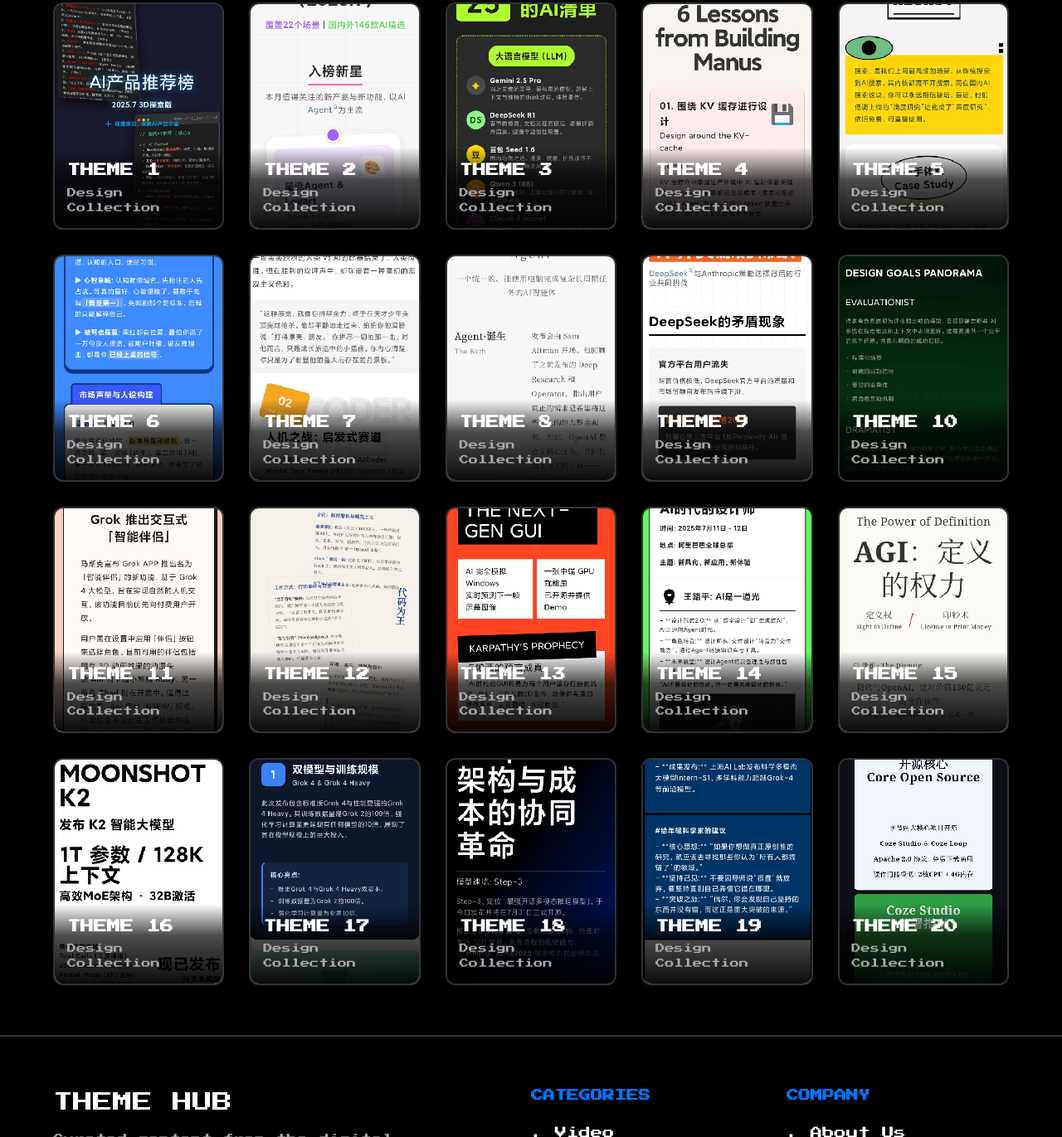
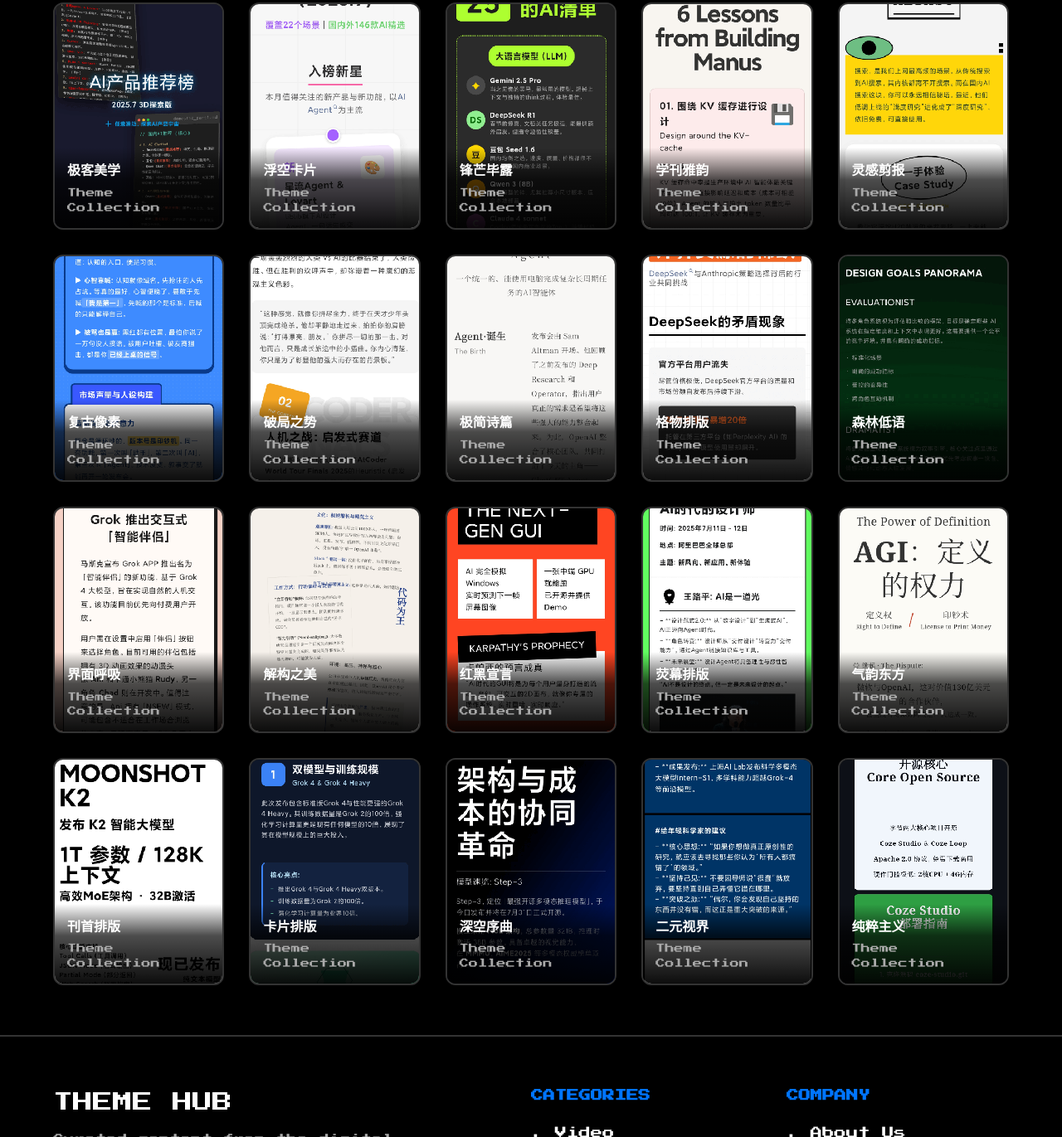
Before and after one commit to Dui-F/marbles, a plain HTML site: page index.html in a window 1280 px wide. Shown: the part 764-2135 px from the top of the page at 83% size. Drawn offline with Linux system fonts and the light colour scheme.

Commit message:
feat(首页): 更新主题卡片标题样式和描述文本
- 为主题卡片标题添加特定字体样式
- 将描述文本从"Design Collection"统一改为"Theme Collection"

```diff
--- a/index.html
+++ b/index.html
@@ -123,26 +123,26 @@
             <h2>FEATURED THEME</h2>
             <div class="card-grid">
                 <!-- 卡片模板 -->
-                <a href="https://mp.weixin.qq.com/s/NzsNHcpTk7iAj5_lQgtCmw" target="_blank" class="gzh-card"><div class="card-image-container" style="background-image: url('./theme/theme1.png');"><div class="image-overlay"><h3>Theme 1</h3><p class="overlay-subtext">Design Collection</p></div></div><div class="qr-code-overlay"><img src="https://api.qrserver.com/v1/create-qr-code/?size=150x150&data=https://mp.weixin.qq.com/s/NzsNHcpTk7iAj5_lQgtCmw" alt="QR Code"><span>Scan to View</span></div></a>
-                <a href="https://mp.weixin.qq.com/s/gOvnCT4DC-jYpTgn6Xaz1w" target="_blank" class="gzh-card"><div class="card-image-container" style="background-image: url('./theme/theme2.png');"><div class="image-overlay"><h3>Theme 2</h3><p class="overlay-subtext">Design Collection</p></div></div><div class="qr-code-overlay"><img src="https://api.qrserver.com/v1/create-qr-code/?size=150x150&data=https://mp.weixin.qq.com/s/gOvnCT4DC-jYpTgn6Xaz1w" alt="QR Code"><span>Scan to View</span></div></a>
-                <a href="https://mp.weixin.qq.com/s/7GKRFglNvAfDw2Tejib14A" target="_blank" class="gzh-card"><div class="card-image-container" style="background-image: url('./theme/theme3.png');"><div class="image-overlay"><h3>Theme 3</h3><p class="overlay-subtext">Design Collection</p></div></div><div class="qr-code-overlay"><img src="https://api.qrserver.com/v1/create-qr-code/?size=150x150&data=https://mp.weixin.qq.com/s/7GKRFglNvAfDw2Tejib14A" alt="QR Code"><span>Scan to View</span></div></a>
-                <a href="https://mp.weixin.qq.com/s/lwK1cDyJQRUWor7adhImqQ" target="_blank" class="gzh-card"><div class="card-image-container" style="background-image: url('./theme/theme4.png');"><div class="image-overlay"><h3>Theme 4</h3><p class="overlay-subtext">Design Collection</p></div></div><div class="qr-code-overlay"><img src="https://api.qrserver.com/v1/create-qr-code/?size=150x150&data=https://mp.weixin.qq.com/s/lwK1cDyJQRUWor7adhImqQ" alt="QR Code"><span>Scan to View</span></div></a>
-                <a href="https://mp.weixin.qq.com/s/ga3d5rMYLgxb18EA16ME5A" target="_blank" class="gzh-card"><div class="card-image-container" style="background-image: url('./theme/theme5.png');"><div class="image-overlay"><h3>Theme 5</h3><p class="overlay-subtext">Design Collection</p></div></div><div class="qr-code-overlay"><img src="https://api.qrserver.com/v1/create-qr-code/?size=150x150&data=https://mp.weixin.qq.com/s/ga3d5rMYLgxb18EA16ME5A" alt="QR Code"><span>Scan to View</span></div></a>
-                <a href="https://mp.weixin.qq.com/s/_tE9L54W_4RQq_p-WEygng" target="_blank" class="gzh-card"><div class="card-image-container" style="background-image: url('./theme/theme6.png');"><div class="image-overlay"><h3>Theme 6</h3><p class="overlay-subtext">Design Collection</p></div></div><div class="qr-code-overlay"><img src="https://api.qrserver.com/v1/create-qr-code/?size=150x150&data=https://mp.weixin.qq.com/s/_tE9L54W_4RQq_p-WEygng" alt="QR Code"><span>Scan to View</span></div></a>
-                <a href="https://mp.weixin.qq.com/s/R419tpNq3ZbNkZj91N3MxA" target="_blank" class="gzh-card"><div class="card-image-container" style="background-image: url('./theme/theme7.png');"><div class="image-overlay"><h3>Theme 7</h3><p class="overlay-subtext">Design Collection</p></div></div><div class="qr-code-overlay"><img src="https://api.qrserver.com/v1/create-qr-code/?size=150x150&data=https://mp.weixin.qq.com/s/R419tpNq3ZbNkZj91N3MxA" alt="QR Code"><span>Scan to View</span></div></a>
-                <a href="https://mp.weixin.qq.com/s/YR4ijAF4OSmDivZRbecKcg" target="_blank" class="gzh-card"><div class="card-image-container" style="background-image: url('./theme/theme8.png');"><div class="image-overlay"><h3>Theme 8</h3><p class="overlay-subtext">Design Collection</p></div></div><div class="qr-code-overlay"><img src="https://api.qrserver.com/v1/create-qr-code/?size=150x150&data=https://mp.weixin.qq.com/s/YR4ijAF4OSmDivZRbecKcg" alt="QR Code"><span>Scan to View</span></div></a>
-                <a href="https://mp.weixin.qq.com/s/zKU4A4C7RZemrACLpy3e1A" target="_blank" class="gzh-card"><div class="card-image-container" style="background-image: url('./theme/theme9.png');"><div class="image-overlay"><h3>Theme 9</h3><p class="overlay-subtext">Design Collection</p></div></div><div class="qr-code-overlay"><img src="https://api.qrserver.com/v1/create-qr-code/?size=150x150&data=https://mp.weixin.qq.com/s/zKU4A4C7RZemrACLpy3e1A" alt="QR Code"><span>Scan to View</span></div></a>
-                <a href="https://mp.weixin.qq.com/s/ejLqbweO-7jGW8ziZC0eRA" target="_blank" class="gzh-card"><div class="card-image-container" style="background-image: url('./theme/theme10.png');"><div class="image-overlay"><h3>Theme 10</h3><p class="overlay-subtext">Design Collection</p></div></div><div class="qr-code-overlay"><img src="https://api.qrserver.com/v1/create-qr-code/?size=150x150&data=https://mp.weixin.qq.com/s/ejLqbweO-7jGW8ziZC0eRA" alt="QR Code"><span>Scan to View</span></div></a>
-                <a href="https://mp.weixin.qq.com/s/0A9AtsYiktXfRtWEBwFd9A" target="_blank" class="gzh-card"><div class="card-image-container" style="background-image: url('./theme/theme11.png');"><div class="image-overlay"><h3>Theme 11</h3><p class="overlay-subtext">Design Collection</p></div></div><div class="qr-code-overlay"><img src="https://api.qrserver.com/v1/create-qr-code/?size=150x150&data=https://mp.weixin.qq.com/s/0A9AtsYiktXfRtWEBwFd9A" alt="QR Code"><span>Scan to View</span></div></a>
-                <a href="https://mp.weixin.qq.com/s/udECrArQFbDKb4Tl1taAaQ" target="_blank" class="gzh-card"><div class="card-image-container" style="background-image: url('./theme/theme12.png');"><div class="image-overlay"><h3>Theme 12</h3><p class="overlay-subtext">Design Collection</p></div></div><div class="qr-code-overlay"><img src="https://api.qrserver.com/v1/create-qr-code/?size=150x150&data=https://mp.weixin.qq.com/s/udECrArQFbDKb4Tl1taAaQ" alt="QR Code"><span>Scan to View</span></div></a>
-                <a href="https://mp.weixin.qq.com/s/WUAu9aa8tLO3cR375VYviA" target="_blank" class="gzh-card"><div class="card-image-container" style="background-image: url('./theme/theme13.png');"><div class="image-overlay"><h3>Theme 13</h3><p class="overlay-subtext">Design Collection</p></div></div><div class="qr-code-overlay"><img src="https://api.qrserver.com/v1/create-qr-code/?size=150x150&data=https://mp.weixin.qq.com/s/WUAu9aa8tLO3cR375VYviA" alt="QR Code"><span>Scan to View</span></div></a>
-                <a href="https://mp.weixin.qq.com/s/XP6kbK5OIo6LkoILujt92Q" target="_blank" class="gzh-card"><div class="card-image-container" style="background-image: url('./theme/theme14.png');"><div class="image-overlay"><h3>Theme 14</h3><p class="overlay-subtext">Design Collection</p></div></div><div class="qr-code-overlay"><img src="https://api.qrserver.com/v1/create-qr-code/?size=150x150&data=https://mp.weixin.qq.com/s/XP6kbK5OIo6LkoILujt92Q" alt="QR Code"><span>Scan to View</span></div></a>
-                <a href="https://mp.weixin.qq.com/s/R8SEMgUSOmfbWyuuyzYEUA" target="_blank" class="gzh-card"><div class="card-image-container" style="background-image: url('./theme/theme15.png');"><div class="image-overlay"><h3>Theme 15</h3><p class="overlay-subtext">Design Collection</p></div></div><div class="qr-code-overlay"><img src="https://api.qrserver.com/v1/create-qr-code/?size=150x150&data=https://mp.weixin.qq.com/s/R8SEMgUSOmfbWyuuyzYEUA" alt="QR Code"><span>Scan to View</span></div></a>
-                <a href="https://mp.weixin.qq.com/s/ChTfAm6XnHauWz1AkfOp8Q" target="_blank" class="gzh-card"><div class="card-image-container" style="background-image: url('./theme/theme16.png');"><div class="image-overlay"><h3>Theme 16</h3><p class="overlay-subtext">Design Collection</p></div></div><div class="qr-code-overlay"><img src="https://api.qrserver.com/v1/create-qr-code/?size=150x150&data=https://mp.weixin.qq.com/s/ChTfAm6XnHauWz1AkfOp8Q" alt="QR Code"><span>Scan to View</span></div></a>
-                <a href="https://mp.weixin.qq.com/s/qOzORadzjc9Vz6U1k4yvpg" target="_blank" class="gzh-card"><div class="card-image-container" style="background-image: url('./theme/theme17.png');"><div class="image-overlay"><h3>Theme 17</h3><p class="overlay-subtext">Design Collection</p></div></div><div class="qr-code-overlay"><img src="https://api.qrserver.com/v1/create-qr-code/?size=150x150&data=https://mp.weixin.qq.com/s/qOzORadzjc9Vz6U1k4yvpg" alt="QR Code"><span>Scan to View</span></div></a>
-                <a href="https://mp.weixin.qq.com/s/BH96fEl5J6qxvKAlZXBWwg" target="_blank" class="gzh-card"><div class="card-image-container" style="background-image: url('./theme/theme18.png');"><div class="image-overlay"><h3>Theme 18</h3><p class="overlay-subtext">Design Collection</p></div></div><div class="qr-code-overlay"><img src="https://api.qrserver.com/v1/create-qr-code/?size=150x150&data=https://mp.weixin.qq.com/s/BH96fEl5J6qxvKAlZXBWwg" alt="QR Code"><span>Scan to View</span></div></a>
-                <a href="https://mp.weixin.qq.com/s/SN5yNCBzC_V6lz_ynZth6g" target="_blank" class="gzh-card"><div class="card-image-container" style="background-image: url('./theme/theme19.png');"><div class="image-overlay"><h3>Theme 19</h3><p class="overlay-subtext">Design Collection</p></div></div><div class="qr-code-overlay"><img src="https://api.qrserver.com/v1/create-qr-code/?size=150x150&data=https://mp.weixin.qq.com/s/SN5yNCBzC_V6lz_ynZth6g" alt="QR Code"><span>Scan to View</span></div></a>
-                <a href="https://mp.weixin.qq.com/s/R2Fu1maNRxqjEYtqK0IUVA" target="_blank" class="gzh-card"><div class="card-image-container" style="background-image: url('./theme/theme20.png');"><div class="image-overlay"><h3>Theme 20</h3><p class="overlay-subtext">Design Collection</p></div></div><div class="qr-code-overlay"><img src="https://api.qrserver.com/v1/create-qr-code/?size=150x150&data=https://mp.weixin.qq.com/s/R2Fu1maNRxqjEYtqK0IUVA" alt="QR Code"><span>Scan to View</span></div></a>
+                <a href="https://mp.weixin.qq.com/s/NzsNHcpTk7iAj5_lQgtCmw" target="_blank" class="gzh-card"><div class="card-image-container" style="background-image: url('./theme/theme1.png');"><div class="image-overlay"><h3 style="font-family:'Franklin Gothic Medium', 'Arial Narrow', Arial, sans-serif">极客美学</h3><p class="overlay-subtext">Theme Collection</p></div></div><div class="qr-code-overlay"><img src="https://api.qrserver.com/v1/create-qr-code/?size=150x150&data=https://mp.weixin.qq.com/s/NzsNHcpTk7iAj5_lQgtCmw" alt="QR Code"><span>Scan to View</span></div></a>
+                <a href="https://mp.weixin.qq.com/s/gOvnCT4DC-jYpTgn6Xaz1w" target="_blank" class="gzh-card"><div class="card-image-container" style="background-image: url('./theme/theme2.png');"><div class="image-overlay"><h3 style="font-family:'Franklin Gothic Medium', 'Arial Narrow', Arial, sans-serif">浮空卡片</h3><p class="overlay-subtext">Theme Collection</p></div></div><div class="qr-code-overlay"><img src="https://api.qrserver.com/v1/create-qr-code/?size=150x150&data=https://mp.weixin.qq.com/s/gOvnCT4DC-jYpTgn6Xaz1w" alt="QR Code"><span>Scan to View</span></div></a>
+                <a href="https://mp.weixin.qq.com/s/7GKRFglNvAfDw2Tejib14A" target="_blank" class="gzh-card"><div class="card-image-container" style="background-image: url('./theme/theme3.png');"><div class="image-overlay"><h3 style="font-family:'Franklin Gothic Medium', 'Arial Narrow', Arial, sans-serif">锋芒毕露</h3><p class="overlay-subtext">Theme Collection</p></div></div><div class="qr-code-overlay"><img src="https://api.qrserver.com/v1/create-qr-code/?size=150x150&data=https://mp.weixin.qq.com/s/7GKRFglNvAfDw2Tejib14A" alt="QR Code"><span>Scan to View</span></div></a>
+                <a href="https://mp.weixin.qq.com/s/lwK1cDyJQRUWor7adhImqQ" target="_blank" class="gzh-card"><div class="card-image-container" style="background-image: url('./theme/theme4.png');"><div class="image-overlay"><h3 style="font-family:'Franklin Gothic Medium', 'Arial Narrow', Arial, sans-serif">学刊雅韵</h3><p class="overlay-subtext">Theme Collection</p></div></div><div class="qr-code-overlay"><img src="https://api.qrserver.com/v1/create-qr-code/?size=150x150&data=https://mp.weixin.qq.com/s/lwK1cDyJQRUWor7adhImqQ" alt="QR Code"><span>Scan to View</span></div></a>
+                <a href="https://mp.weixin.qq.com/s/ga3d5rMYLgxb18EA16ME5A" target="_blank" class="gzh-card"><div class="card-image-container" style="background-image: url('./theme/theme5.png');"><div class="image-overlay"><h3 style="font-family:'Franklin Gothic Medium', 'Arial Narrow', Arial, sans-serif">灵感剪报</h3><p class="overlay-subtext">Theme Collection</p></div></div><div class="qr-code-overlay"><img src="https://api.qrserver.com/v1/create-qr-code/?size=150x150&data=https://mp.weixin.qq.com/s/ga3d5rMYLgxb18EA16ME5A" alt="QR Code"><span>Scan to View</span></div></a>
+                <a href="https://mp.weixin.qq.com/s/_tE9L54W_4RQq_p-WEygng" target="_blank" class="gzh-card"><div class="card-image-container" style="background-image: url('./theme/theme6.png');"><div class="image-overlay"><h3 style="font-family:'Franklin Gothic Medium', 'Arial Narrow', Arial, sans-serif">复古像素</h3><p class="overlay-subtext">Theme Collection</p></div></div><div class="qr-code-overlay"><img src="https://api.qrserver.com/v1/create-qr-code/?size=150x150&data=https://mp.weixin.qq.com/s/_tE9L54W_4RQq_p-WEygng" alt="QR Code"><span>Scan to View</span></div></a>
+                <a href="https://mp.weixin.qq.com/s/R419tpNq3ZbNkZj91N3MxA" target="_blank" class="gzh-card"><div class="card-image-container" style="background-image: url('./theme/theme7.png');"><div class="image-overlay"><h3 style="font-family:'Franklin Gothic Medium', 'Arial Narrow', Arial, sans-serif">破局之势</h3><p class="overlay-subtext">Theme Collection</p></div></div><div class="qr-code-overlay"><img src="https://api.qrserver.com/v1/create-qr-code/?size=150x150&data=https://mp.weixin.qq.com/s/R419tpNq3ZbNkZj91N3MxA" alt="QR Code"><span>Scan to View</span></div></a>
+                <a href="https://mp.weixin.qq.com/s/YR4ijAF4OSmDivZRbecKcg" target="_blank" class="gzh-card"><div class="card-image-container" style="background-image: url('./theme/theme8.png');"><div class="image-overlay"><h3 style="font-family:'Franklin Gothic Medium', 'Arial Narrow', Arial, sans-serif">极简诗篇</h3><p class="overlay-subtext">Theme Collection</p></div></div><div class="qr-code-overlay"><img src="https://api.qrserver.com/v1/create-qr-code/?size=150x150&data=https://mp.weixin.qq.com/s/YR4ijAF4OSmDivZRbecKcg" alt="QR Code"><span>Scan to View</span></div></a>
+                <a href="https://mp.weixin.qq.com/s/zKU4A4C7RZemrACLpy3e1A" target="_blank" class="gzh-card"><div class="card-image-container" style="background-image: url('./theme/theme9.png');"><div class="image-overlay"><h3 style="font-family:'Franklin Gothic Medium', 'Arial Narrow', Arial, sans-serif">格物排版</h3><p class="overlay-subtext">Theme Collection</p></div></div><div class="qr-code-overlay"><img src="https://api.qrserver.com/v1/create-qr-code/?size=150x150&data=https://mp.weixin.qq.com/s/zKU4A4C7RZemrACLpy3e1A" alt="QR Code"><span>Scan to View</span></div></a>
+                <a href="https://mp.weixin.qq.com/s/ejLqbweO-7jGW8ziZC0eRA" target="_blank" class="gzh-card"><div class="card-image-container" style="background-image: url('./theme/theme10.png');"><div class="image-overlay"><h3 style="font-family:'Franklin Gothic Medium', 'Arial Narrow', Arial, sans-serif">森林低语</h3><p class="overlay-subtext">Theme Collection</p></div></div><div class="qr-code-overlay"><img src="https://api.qrserver.com/v1/create-qr-code/?size=150x150&data=https://mp.weixin.qq.com/s/ejLqbweO-7jGW8ziZC0eRA" alt="QR Code"><span>Scan to View</span></div></a>
+                <a href="https://mp.weixin.qq.com/s/0A9AtsYiktXfRtWEBwFd9A" target="_blank" class="gzh-card"><div class="card-image-container" style="background-image: url('./theme/theme11.png');"><div class="image-overlay"><h3 style="font-family:'Franklin Gothic Medium', 'Arial Narrow', Arial, sans-serif">界面呼吸</h3><p class="overlay-subtext">Theme Collection</p></div></div><div class="qr-code-overlay"><img src="https://api.qrserver.com/v1/create-qr-code/?size=150x150&data=https://mp.weixin.qq.com/s/0A9AtsYiktXfRtWEBwFd9A" alt="QR Code"><span>Scan to View</span></div></a>
+                <a href="https://mp.weixin.qq.com/s/udECrArQFbDKb4Tl1taAaQ" target="_blank" class="gzh-card"><div class="card-image-container" style="background-image: url('./theme/theme12.png');"><div class="image-overlay"><h3 style="font-family:'Franklin Gothic Medium', 'Arial Narrow', Arial, sans-serif">解构之美</h3><p class="overlay-subtext">Theme Collection</p></div></div><div class="qr-code-overlay"><img src="https://api.qrserver.com/v1/create-qr-code/?size=150x150&data=https://mp.weixin.qq.com/s/udECrArQFbDKb4Tl1taAaQ" alt="QR Code"><span>Scan to View</span></div></a>
+                <a href="https://mp.weixin.qq.com/s/WUAu9aa8tLO3cR375VYviA" target="_blank" class="gzh-card"><div class="card-image-container" style="background-image: url('./theme/theme13.png');"><div class="image-overlay"><h3 style="font-family:'Franklin Gothic Medium', 'Arial Narrow', Arial, sans-serif">红黑宣言</h3><p class="overlay-subtext">Theme Collection</p></div></div><div class="qr-code-overlay"><img src="https://api.qrserver.com/v1/create-qr-code/?size=150x150&data=https://mp.weixin.qq.com/s/WUAu9aa8tLO3cR375VYviA" alt="QR Code"><span>Scan to View</span></div></a>
+                <a href="https://mp.weixin.qq.com/s/XP6kbK5OIo6LkoILujt92Q" target="_blank" class="gzh-card"><div class="card-image-container" style="background-image: url('./theme/theme14.png');"><div class="image-overlay"><h3 style="font-family:'Franklin Gothic Medium', 'Arial Narrow', Arial, sans-serif">荧幕排版</h3><p class="overlay-subtext">Theme Collection</p></div></div><div class="qr-code-overlay"><img src="https://api.qrserver.com/v1/create-qr-code/?size=150x150&data=https://mp.weixin.qq.com/s/XP6kbK5OIo6LkoILujt92Q" alt="QR Code"><span>Scan to View</span></div></a>
+                <a href="https://mp.weixin.qq.com/s/R8SEMgUSOmfbWyuuyzYEUA" target="_blank" class="gzh-card"><div class="card-image-container" style="background-image: url('./theme/theme15.png');"><div class="image-overlay"><h3 style="font-family:'Franklin Gothic Medium', 'Arial Narrow', Arial, sans-serif">气韵东方</h3><p class="overlay-subtext">Theme Collection</p></div></div><div class="qr-code-overlay"><img src="https://api.qrserver.com/v1/create-qr-code/?size=150x150&data=https://mp.weixin.qq.com/s/R8SEMgUSOmfbWyuuyzYEUA" alt="QR Code"><span>Scan to View</span></div></a>
+                <a href="https://mp.weixin.qq.com/s/ChTfAm6XnHauWz1AkfOp8Q" target="_blank" class="gzh-card"><div class="card-image-container" style="background-image: url('./theme/theme16.png');"><div class="image-overlay"><h3 style="font-family:'Franklin Gothic Medium', 'Arial Narrow', Arial, sans-serif">刊首排版</h3><p class="overlay-subtext">Theme Collection</p></div></div><div class="qr-code-overlay"><img src="https://api.qrserver.com/v1/create-qr-code/?size=150x150&data=https://mp.weixin.qq.com/s/ChTfAm6XnHauWz1AkfOp8Q" alt="QR Code"><span>Scan to View</span></div></a>
+                <a href="https://mp.weixin.qq.com/s/qOzORadzjc9Vz6U1k4yvpg" target="_blank" class="gzh-card"><div class="card-image-container" style="background-image: url('./theme/theme17.png');"><div class="image-overlay"><h3 style="font-family:'Franklin Gothic Medium', 'Arial Narrow', Arial, sans-serif">卡片排版</h3><p class="overlay-subtext">Theme Collection</p></div></div><div class="qr-code-overlay"><img src="https://api.qrserver.com/v1/create-qr-code/?size=150x150&data=https://mp.weixin.qq.com/s/qOzORadzjc9Vz6U1k4yvpg" alt="QR Code"><span>Scan to View</span></div></a>
+                <a href="https://mp.weixin.qq.com/s/BH96fEl5J6qxvKAlZXBWwg" target="_blank" class="gzh-card"><div class="card-image-container" style="background-image: url('./theme/theme18.png');"><div class="image-overlay"><h3 style="font-family:'Franklin Gothic Medium', 'Arial Narrow', Arial, sans-serif">深空序曲</h3><p class="overlay-subtext">Theme Collection</p></div></div><div class="qr-code-overlay"><img src="https://api.qrserver.com/v1/create-qr-code/?size=150x150&data=https://mp.weixin.qq.com/s/BH96fEl5J6qxvKAlZXBWwg" alt="QR Code"><span>Scan to View</span></div></a>
+                <a href="https://mp.weixin.qq.com/s/SN5yNCBzC_V6lz_ynZth6g" target="_blank" class="gzh-card"><div class="card-image-container" style="background-image: url('./theme/theme19.png');"><div class="image-overlay"><h3 style="font-family:'Franklin Gothic Medium', 'Arial Narrow', Arial, sans-serif">二元视界</h3><p class="overlay-subtext">Theme Collection</p></div></div><div class="qr-code-overlay"><img src="https://api.qrserver.com/v1/create-qr-code/?size=150x150&data=https://mp.weixin.qq.com/s/SN5yNCBzC_V6lz_ynZth6g" alt="QR Code"><span>Scan to View</span></div></a>
+                <a href="https://mp.weixin.qq.com/s/R2Fu1maNRxqjEYtqK0IUVA" target="_blank" class="gzh-card"><div class="card-image-container" style="background-image: url('./theme/theme20.png');"><div class="image-overlay"><h3 style="font-family:'Franklin Gothic Medium', 'Arial Narrow', Arial, sans-serif">纯粹主义</h3><p class="overlay-subtext">Theme Collection</p></div></div><div class="qr-code-overlay"><img src="https://api.qrserver.com/v1/create-qr-code/?size=150x150&data=https://mp.weixin.qq.com/s/R2Fu1maNRxqjEYtqK0IUVA" alt="QR Code"><span>Scan to View</span></div></a>
             </div>
         </section>
     </main>
```
